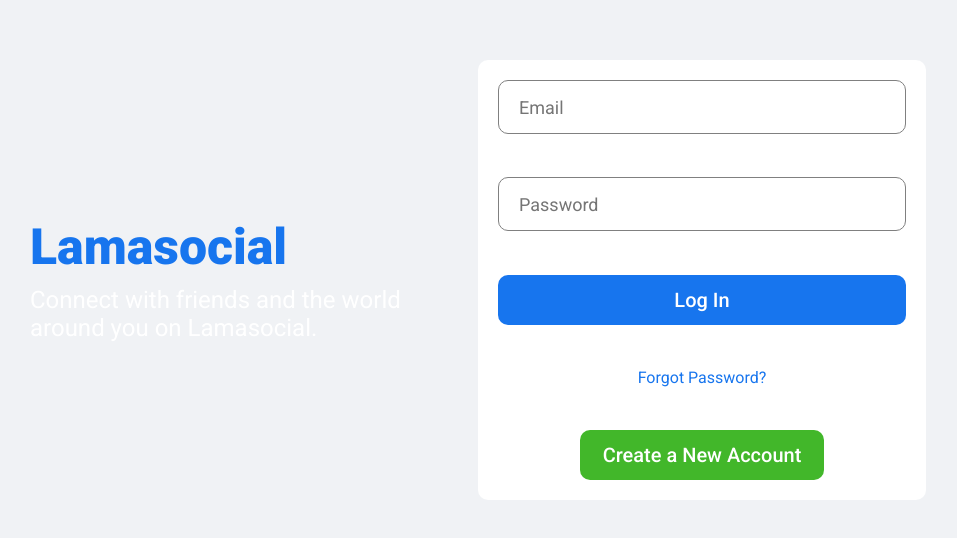
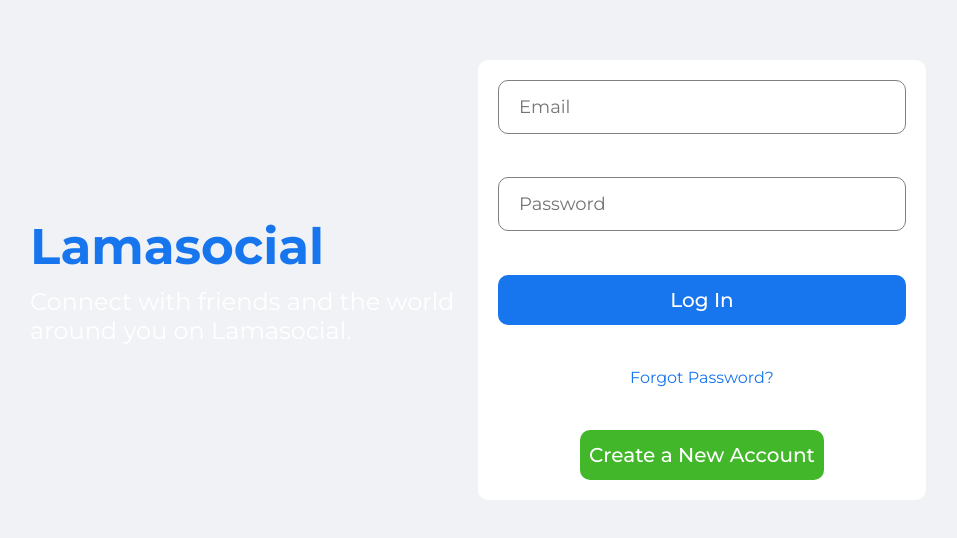
Before and after one commit to Orloxx23/unituit-client, a React (Create React App) app: page / in a window 1280 px wide. Shown: the part 120-658 px from the top of the page, without its empty margins (162-1119 px from the left). Built offline with nearby package versions, Linux system fonts and the light colour scheme.

Commit message:
new font

```diff
--- a/public/index.html
+++ b/public/index.html
@@ -19,7 +19,13 @@
       crossorigin="anonymous"
       referrerpolicy="no-referrer"
     />
-    <title>Social App</title>
+    <link rel="preconnect" href="https://fonts.googleapis.com" />
+    <link rel="preconnect" href="https://fonts.gstatic.com" crossorigin />
+    <link
+      href="https://fonts.googleapis.com/css2?family=Montserrat:wght@300;400;500;700&display=swap"
+      rel="stylesheet"
+    />
+    <title>Unituit</title>
   </head>
 
   <body>
--- a/src/pages/home/home.css
+++ b/src/pages/home/home.css
@@ -10,6 +10,7 @@
 
 * {
   color: white;
+  font-family: 'Montserrat', sans-serif;
 }
 
 a{
```
